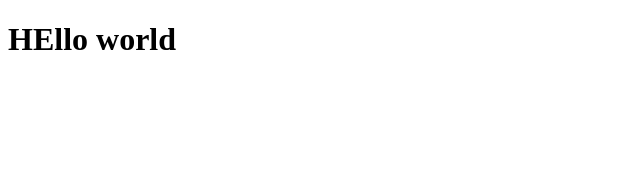
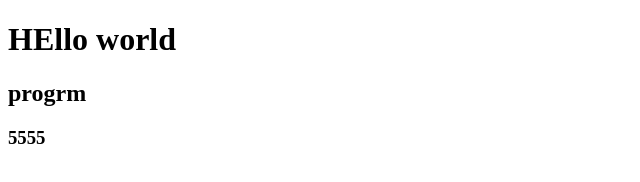
Before and after one commit to ilnurmuha/test4, a plain HTML site: page index.html in a window 1280 px wide. Shown: the whole page, without its empty margins (0-640 px from the left). Drawn offline with Linux system fonts and the light colour scheme.

Commit message:
commit three

```diff
--- a/index.html
+++ b/index.html
@@ -7,5 +7,9 @@
 </head>
 <body>
 	<h1>HEllo world</h1>
+
+	<h2>progrm</h2>
+
+	<h3>5555</h3>
 </body>
 </html>
```
